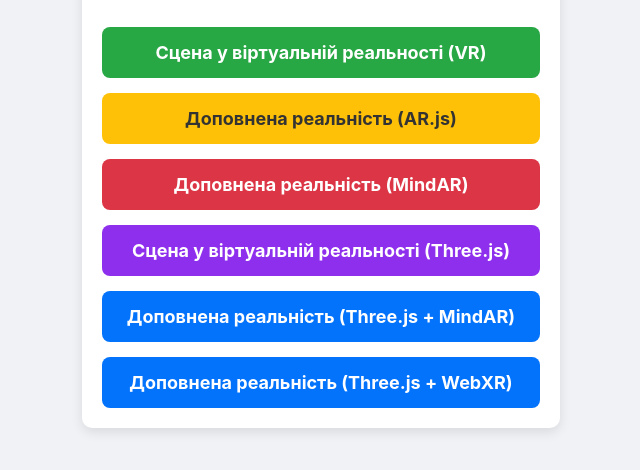
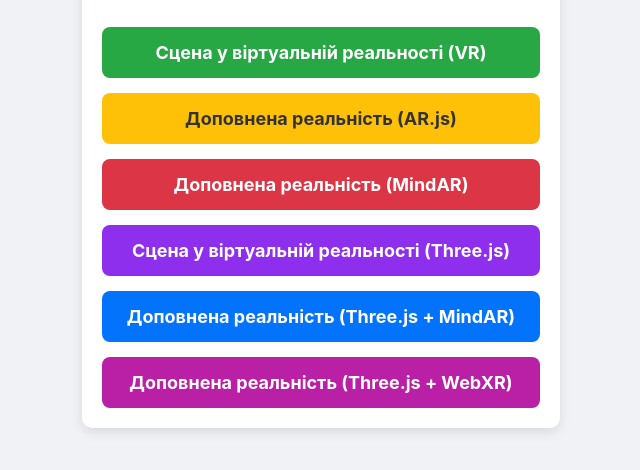
Before and after one commit to PilgrimXGod/lab1, a plain HTML site: page index.html in a window 1280 px wide. Shown: the part 238-708 px from the top of the page, without its empty margins (319-959 px from the left). Drawn offline with Linux system fonts and the light colour scheme.

Commit message:
Update index.html

```diff
--- a/index.html
+++ b/index.html
@@ -108,7 +108,7 @@
             <a href="three-ar.html" class="button threear">
                 Доповнена реальність (Three.js + MindAR)
             </a>
-            <a href="webxr.html" class="button threear">
+            <a href="webxr.html" class="button webxr">
                 Доповнена реальність (Three.js + WebXR)
             </a>
         </div>
```
